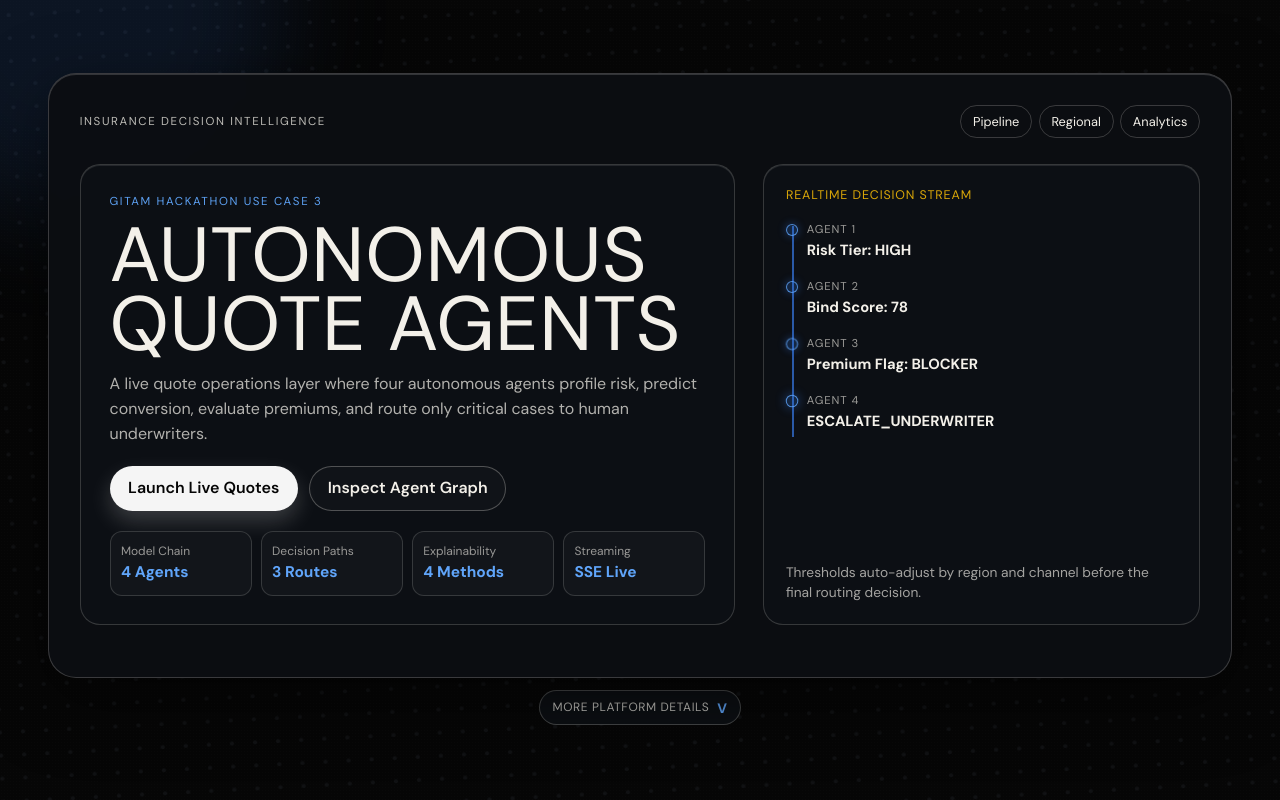
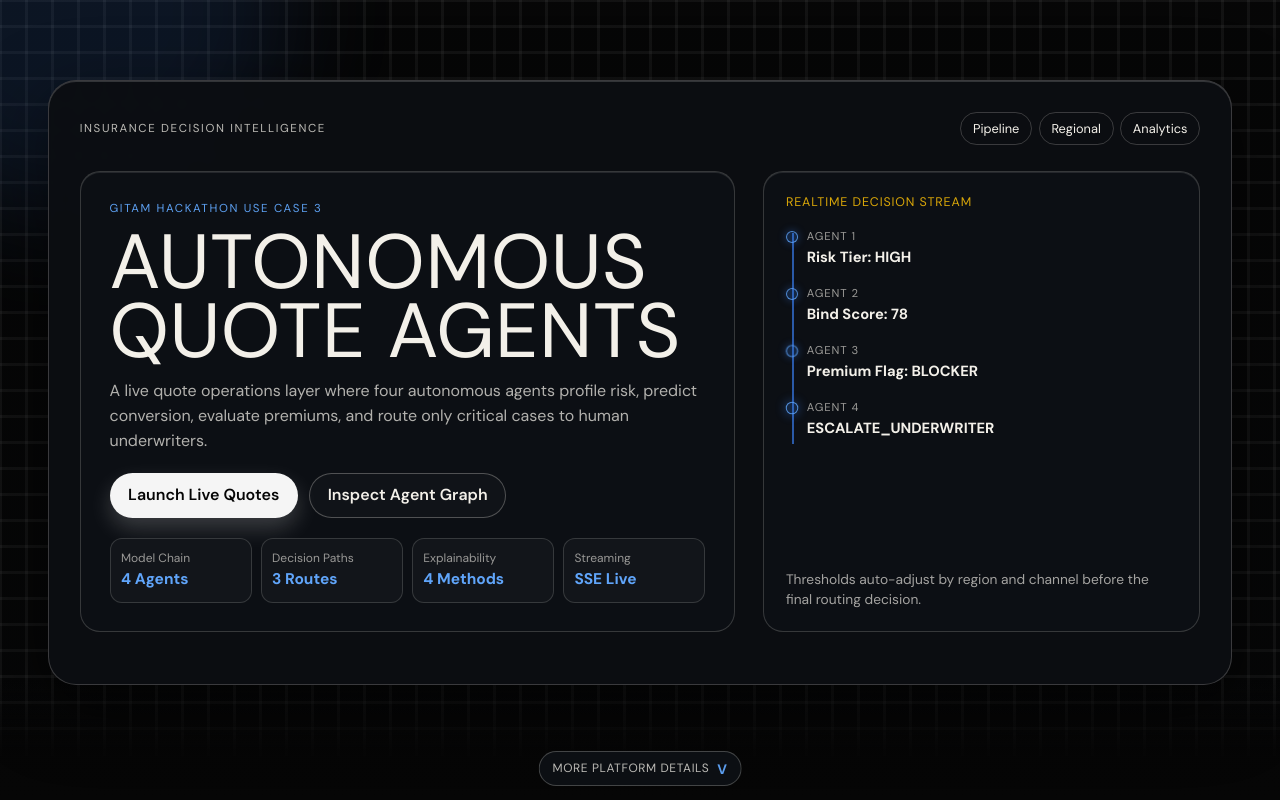
Before and after one commit to iamathulm/AI-DAY-T23-AUTONOMOUS-QUOTE-AGENTS, a Next.js app in the folder Frontend/: page / in a window 1280 px wide. Shown: the top 800 px of the page. Built offline with nearby package versions, Linux system fonts and the light colour scheme.

Commit message:
Refactor background styles and layout for improved visual consistency and performance

```diff
--- a/Frontend/src/app/globals.css
+++ b/Frontend/src/app/globals.css
@@ -120,9 +120,19 @@
   }
   body {
     @apply bg-background text-foreground;
+    background-image: none;
+  }
+
+  .square-grid-bg {
+    position: absolute;
+    inset: 0;
+    pointer-events: none;
     background-image:
-      radial-gradient(circle at 14% 9%, rgba(255, 255, 255, 0.05), transparent 32%),
-      radial-gradient(circle at 82% 88%, rgba(180, 140, 255, 0.06), transparent 28%);
+      linear-gradient(rgba(255, 255, 255, 0.08) 3px, transparent 3px),
+      linear-gradient(90deg, rgba(255, 255, 255, 0.08) 3px, transparent 3px);
+    background-size: 26px 26px;
+    background-position: -1px -1px;
+    opacity: 0.5;
   }
 
   /* Stronger card separation for readability on dark shell */
--- a/Frontend/src/app/page.module.css
+++ b/Frontend/src/app/page.module.css
@@ -17,28 +17,38 @@
 .viewportShell {
   position: relative;
   z-index: 2;
-  min-height: 100vh;
-  display: flex;
-  flex-direction: column;
-  justify-content: center;
-  padding: 1rem 0 1.15rem;
+  min-height: 100svh;
+  display: grid;
+  align-content: center;
+  padding: 1rem 0 3.2rem;
+  overflow: hidden;
 }
 
-.dotField {
+.viewportShell::after {
+  content: "";
   position: absolute;
-  inset: -8% -6% -10%;
-  opacity: 0.36;
-  transform: rotate(-3deg) scale(1.05);
+  left: 0;
+  right: 0;
+  bottom: 0;
+  height: 7.5rem;
+  pointer-events: none;
+  background: linear-gradient(180deg, rgba(6, 6, 6, 0), rgba(6, 6, 6, 0.96) 62%, #060606);
+  z-index: 2;
+}
+
+.squareMatrix {
+  position: absolute;
+  inset: 0;
+  opacity: 0.68;
 }
 
 .grain {
   position: absolute;
   inset: 0;
   pointer-events: none;
-  background-image: radial-gradient(rgba(255, 255, 255, 0.05) 0.7px, transparent 0.7px);
-  background-size: 3px 3px;
+  background: linear-gradient(180deg, rgba(5, 8, 12, 0.12), rgba(5, 8, 12, 0.72));
   mix-blend-mode: normal;
-  opacity: 0.2;
+  opacity: 0.42;
 }
 
 .glowTop,
@@ -84,7 +94,10 @@
 }
 
 .scrollCue {
-  margin: 0.75rem auto 0;
+  position: absolute;
+  left: 50%;
+  bottom: 0.9rem;
+  transform: translateX(-50%);
   width: fit-content;
   display: inline-flex;
   align-items: center;
@@ -98,6 +111,7 @@
   font-size: 0.75rem;
   letter-spacing: 0.05em;
   text-transform: uppercase;
+  z-index: 4;
 }
 
 .scrollCue strong {
@@ -107,6 +121,7 @@
 }
 
 .scrollCue:hover {
+  transform: translateX(-50%);
   border-color: rgba(59, 130, 246, 0.65);
   background: rgba(59, 130, 246, 0.12);
 }
@@ -114,7 +129,7 @@
 .details {
   position: relative;
   z-index: 2;
-  padding: 0 0 2rem;
+  padding: 1.6rem 0 2rem;
 }
 
 .detailsFrame {
@@ -553,8 +568,14 @@
 
 @media (max-width: 760px) {
   .viewportShell {
-    justify-content: flex-start;
+    min-height: auto;
+    display: block;
     padding-top: 0.8rem;
+    padding-bottom: 1rem;
+  }
+
+  .viewportShell::after {
+    display: none;
   }
 
   .frame {
@@ -565,6 +586,16 @@
 
   .detailsFrame {
     width: min(96vw, 38rem);
+  }
+
+  .scrollCue {
+    position: static;
+    transform: none;
+    margin: 0.75rem auto 0;
+  }
+
+  .scrollCue:hover {
+    transform: none;
   }
 
   .topbar {
--- a/Frontend/src/app/page.tsx
+++ b/Frontend/src/app/page.tsx
@@ -1,5 +1,4 @@
 import Link from "next/link";
-import DotGrid from "@/components/landing/dot-grid";
 import styles from "./page.module.css";
 
 const agentFlow = [
@@ -43,19 +42,7 @@ const explainabilityStack = [
 export default function Home() {
   return (
     <main className={styles.landing}>
-      <div className={styles.dotField}>
-        <DotGrid
-          dotSize={4}
-          gap={18}
-          baseColor="#23262B"
-          activeColor="#3B82F6"
-          proximity={140}
-          shockRadius={220}
-          shockStrength={4}
-          resistance={720}
-          returnDuration={1.5}
-        />
-      </div>
+      <div className={`square-grid-bg ${styles.squareMatrix}`} />
 
       <div className={styles.grain} />
       <div className={styles.glowTop} />
--- a/Frontend/src/components/layout/app-shell.tsx
+++ b/Frontend/src/components/layout/app-shell.tsx
@@ -1,23 +1,10 @@
 import { Sidebar } from "@/components/layout/sidebar";
 import { AppHeader } from "@/components/layout/app-header";
-import DotGrid from "@/components/landing/dot-grid";
 
 export function AppShell({ children }: { children: React.ReactNode }) {
   return (
     <div className="relative flex min-h-screen overflow-hidden bg-background text-foreground">
-      <div className="pointer-events-none absolute inset-0 opacity-28">
-        <DotGrid
-          dotSize={4}
-          gap={18}
-          baseColor="#151515"
-          activeColor="#f5f5f5"
-          proximity={85}
-          shockRadius={180}
-          shockStrength={2.2}
-          resistance={950}
-          returnDuration={1.4}
-        />
-      </div>
+      <div className="square-grid-bg opacity-40" />
       <div className="pointer-events-none absolute inset-0 bg-[radial-gradient(circle_at_50%_0%,rgba(255,255,255,0.08),transparent_44%)]" />
 
       <Sidebar />
```
